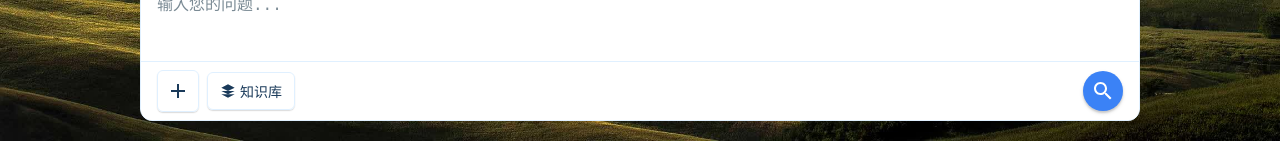
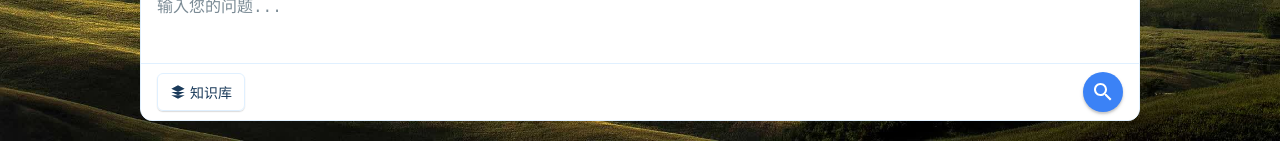
Before and after one commit to SummerBlue-code/MyWebAgentFrontend, a Vue app: page / in a window 1280 px wide. Shown: the part 659-800 px from the top of the page. Built offline with nearby package versions, Linux system fonts and the light colour scheme.

Commit message:
- 样式优化: 删除了搜索工具栏左边的上传文件按钮

```diff
--- a/src/components/chat/SearchBar.vue
+++ b/src/components/chat/SearchBar.vue
@@ -21,11 +21,6 @@
       ></textarea>
       <div class="button-group">
         <div class="left-buttons">
-          <button class="icon-button" title="上传文件">
-            <svg viewBox="0 0 24 24" width="24" height="24">
-              <path d="M19 13h-6v6h-2v-6H5v-2h6V5h2v6h6v2z" fill="currentColor"/>
-            </svg>
-          </button>
           <button
             class="knowledge-button"
             :class="{ 'has-selected': knowledgeStore.currentDatabase }"
```
